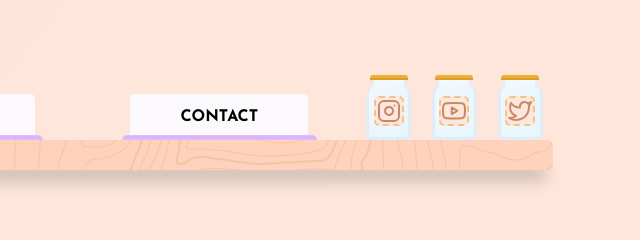
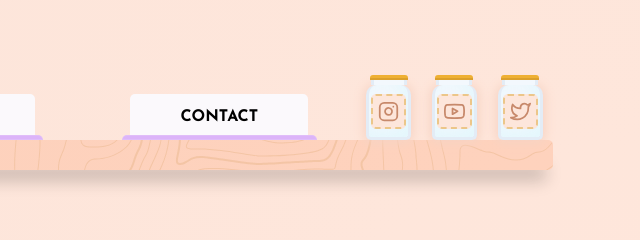
Before and after one commit to leo12534/dibby, a plain HTML site: page index.html in a window 1280 px wide. Shown: the top 240 px of the page, 640-1280 px from the left. Drawn offline with Linux system fonts and the light colour scheme.

Commit message:
spending way too much time on social media icons

```diff
--- a/illustrations.css
+++ b/illustrations.css
@@ -1,56 +1,52 @@
 .pantry-item {
-	position: relative;
-	display: flex;
+  /* Flex */
+  display: flex;
 	justify-content: center;
 	align-items: center;
 	flex-flow: column wrap;
+  /* Positioning & Sizing */
+	position: relative;
+	height: 60px;
+	width: 50px;
 	/* Styling */
 	background-color: #f3f8fd;
-	border-right-color: #e3ecf6;
-	border-right-style: solid;
-	border-right-width: 3px;
-	border-bottom-color: #e3ecf6;
-	border-bottom-style: solid;
-	border-bottom-width: 3px;
-	border-left-color: #e3ecf6;
-	border-left-style: solid;
-	border-left-width: 3px;
+  border-right: 3px solid #e3ecf6;
+  border-bottom: 3px solid #e3ecf6;
+  border-left: 3px solid #e3ecf6;
 	border-top-left-radius: 10px;
 	border-top-right-radius: 10px;
 	border-bottom-left-radius: 5px;
 	border-bottom-right-radius: 5px;
-	height: 50px;
-	width: 40px;
-  box-shadow: inset -6px -7px 19px #dcf6fcad;
+  box-shadow: inset -6px -7px 19px #dcf6fcad, 0px 1px 11px 2px #f7d3c3;
+
 }
 
 .pantry-item-top {
-	height: 8px;
-	width: 29px;
-	position: absolute;
-	top: -7px;
-	background-color: #f3f8fd;
-	border-right-color: #e3ecf6;
-	border-right-style: solid;
-	border-right-width: 3px;
-	border-left-color: #e3ecf6;
-	border-left-style: solid;
-	border-left-width: 3px;
-	display: flex;
+  /* Flex */
+  display: flex;
 	justify-content: center;
-  /*  */
 	flex-flow:column nowrap;
 	align-content: center;
 	align-items: center;
+  /* Positioning & Sizing */
+  height: 8px;
+	width: 39px;
+	position: absolute;
+	top: -7px;
+  /* Styling */
+	background-color: #f3f8fd;
+  border-right: 3px solid #e3ecf6;
+  border-left: 3px solid #e3ecf6;
 }
 
 .pantry-item-top:before {
 	content: '';
-	/* display: block; */
+  /* Positioning and Sizing */
 	height: 5px;
-	min-width: 30px;
+	min-width: 40px;
 	position: relative;
 	top: -4px;
+  /* Styling */
 	border-top-left-radius: 3px;
 	border-top-right-radius: 3px;
 	background-color: #efb032;
@@ -58,9 +54,7 @@
 }
 
 
-/*  */
-
-@media (min-width: 900px) {
+@media (min-width: 768px) {
 	.pantry-item {
 		height: 55px;
 		width: 45px;
--- a/index.html
+++ b/index.html
@@ -165,6 +165,7 @@
           <!-- <h1>BAKES</h1> -->
           <h2>Hi I'm Daisy and I like Baking and Stuff. Lorem ipsum dolor sit amet consectetur, adipisicing elit. Labore
             ipsam voluptatibus consectetur quia aperiam nihil aut quaerat nemo esse id.</h2>
+            <p></p>
           <nav class="nav-icons">
             <a class="instagram" href="">
               <div class="pantry-item hover-primary">
--- a/style.css
+++ b/style.css
@@ -159,13 +159,17 @@ header .navigation .nav-icons {
 /* Nav Social Icons - Far Right  */
 /* Dotted Label Styling */
 .hover-primary .icon {
-	width: 30px;
-	height: 30px;
+	width: 40px;
+	height: 40px;
 	background-color: #fde6db;
-	padding: 1px;
+	padding: 5px;
 	border-radius: 5px;
 	border: 2px dashed #ecc689;
 	stroke: #c7896b;
+}
+
+.pantry-item:hover {
+  box-shadow: rgb(20 6 30 / 15%) -1px 2px 20px 0px;
 }
 
 /* On Hover Dotted Label Styling */
@@ -181,9 +185,7 @@ header .navigation .nav-icons {
 	stroke: #ab48f1;
 }
 /* On Hover Pantry Item Box Shadow  */
-.pantry-item:hover {
-	box-shadow: 4px 5px 0px 0px #dcb4f93b;
-}
+
 
 /* Hero Content */
 header div#hero {
@@ -254,6 +256,11 @@ footer {
     margin-top:none;
   }
 
+  .hover-primary .icon {
+    width: 35px;
+    height: 35px;
+  }
+
 	header .navigation .nav-icons {
 		display: flex;
 	}
```
